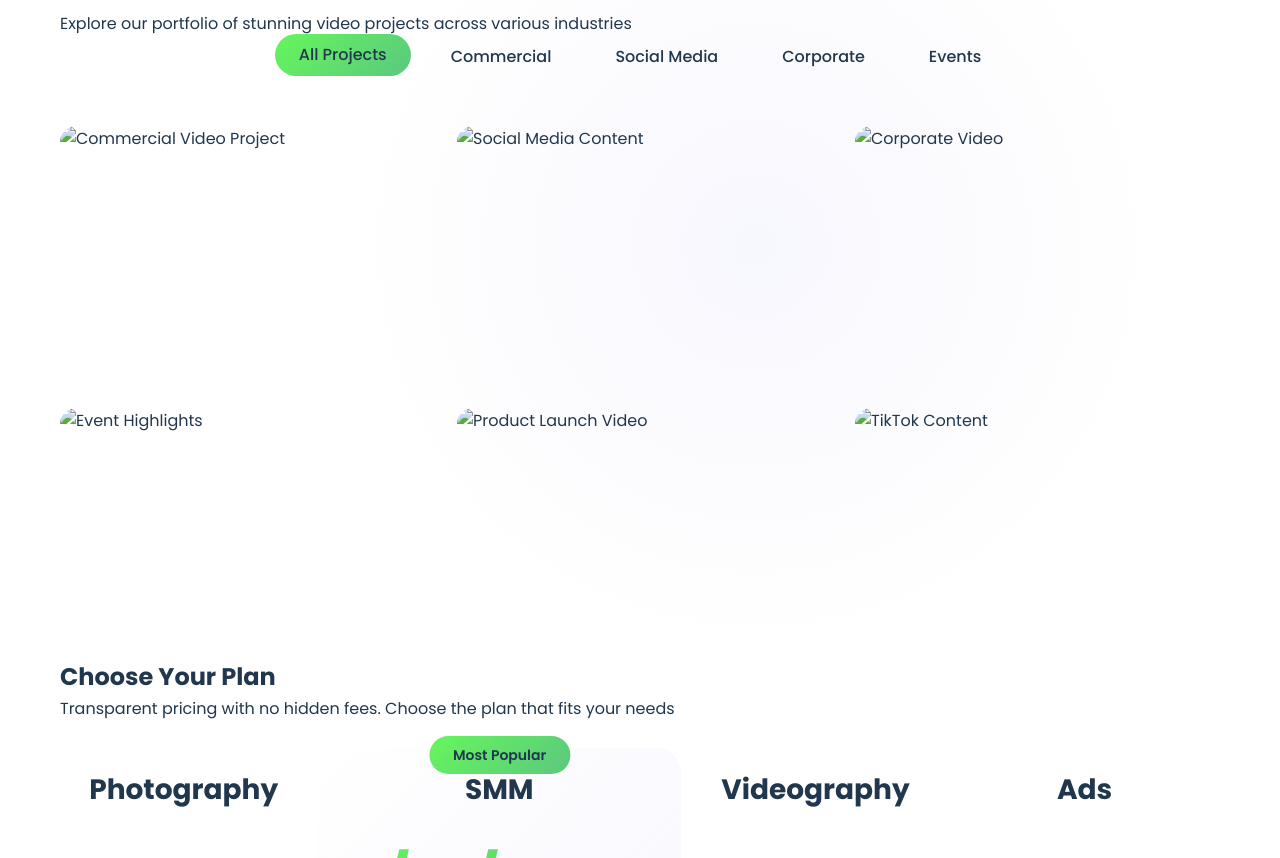
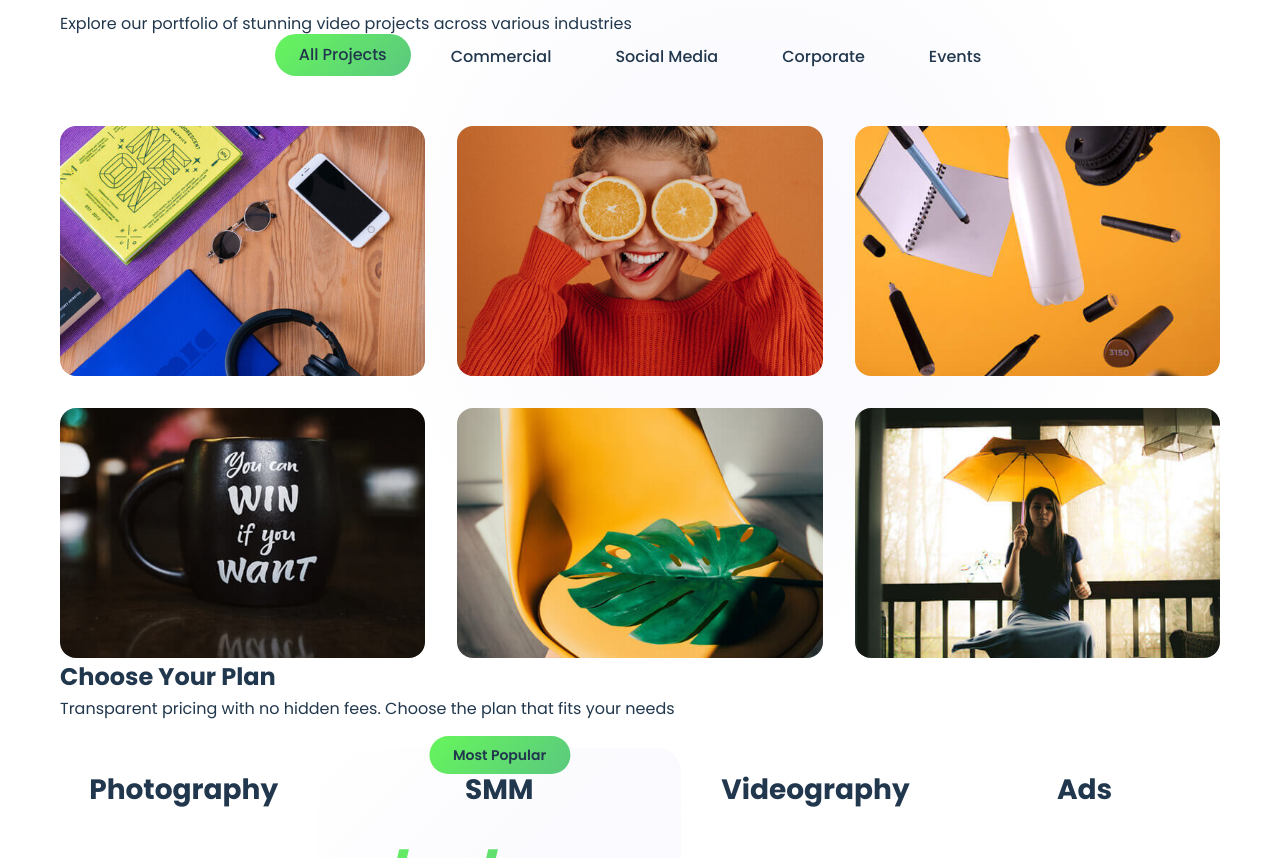
Before and after one commit to Rushikathar/elegance1, a plain HTML site: page index.html in a window 1280 px wide. Shown: the part 5653-6511 px from the top of the page. Drawn offline with nearby package versions, Linux system fonts and the light colour scheme; no server answers; files whose address does not match are found by name.

Commit message:
Update index.html

```diff
--- a/index.html
+++ b/index.html
@@ -973,7 +973,7 @@
             <div class="about-visual" data-aos="fade-left">
               <div class="about-video-container">
                 <div class="video-preview">
-                  <img src="./assets/images/about-banner.jpg" alt="Video editing process" class="video-thumbnail">
+                  <img src="./about-banner.jpg" alt="Video editing process" class="video-thumbnail">
                   <button class="play-btn-large" aria-label="Play showcase video">
                     <ion-icon name="play" aria-hidden="true"></ion-icon>
                   </button>
@@ -1014,7 +1014,7 @@
             <div class="portfolio-item" data-category="commercial" data-aos="zoom-in" data-aos-delay="100">
               <div class="portfolio-card">
                 <div class="portfolio-image">
-                  <img src="./assets/images/project-1.jpg" alt="Commercial Video Project" class="project-img">
+                  <img src="./project-1.jpg" alt="Commercial Video Project" class="project-img">
                   <div class="portfolio-overlay">
                     <div class="portfolio-content">
                       <h3 class="portfolio-title">Fashion Brand Commercial</h3>
@@ -1036,7 +1036,7 @@
             <div class="portfolio-item" data-category="social" data-aos="zoom-in" data-aos-delay="200">
               <div class="portfolio-card">
                 <div class="portfolio-image">
-                  <img src="./assets/images/project-2.jpg" alt="Social Media Content" class="project-img">
+                  <img src="./project-2.jpg" alt="Social Media Content" class="project-img">
                   <div class="portfolio-overlay">
                     <div class="portfolio-content">
                       <h3 class="portfolio-title">Instagram Reels Campaign</h3>
@@ -1058,7 +1058,7 @@
             <div class="portfolio-item" data-category="corporate" data-aos="zoom-in" data-aos-delay="300">
               <div class="portfolio-card">
                 <div class="portfolio-image">
-                  <img src="./assets/images/project-3.jpg" alt="Corporate Video" class="project-img">
+                  <img src="./project-3.jpg" alt="Corporate Video" class="project-img">
                   <div class="portfolio-overlay">
                     <div class="portfolio-content">
                       <h3 class="portfolio-title">Company Presentation</h3>
@@ -1080,7 +1080,7 @@
             <div class="portfolio-item" data-category="events" data-aos="zoom-in" data-aos-delay="400">
               <div class="portfolio-card">
                 <div class="portfolio-image">
-                  <img src="./assets/images/project-4.jpg" alt="Event Highlights" class="project-img">
+                  <img src="./project-4.jpg" alt="Event Highlights" class="project-img">
                   <div class="portfolio-overlay">
                     <div class="portfolio-content">
                       <h3 class="portfolio-title">Wedding Highlights</h3>
@@ -1102,7 +1102,7 @@
             <div class="portfolio-item" data-category="commercial" data-aos="zoom-in" data-aos-delay="500">
               <div class="portfolio-card">
                 <div class="portfolio-image">
-                  <img src="./assets/images/project-5.jpg" alt="Product Launch Video" class="project-img">
+                  <img src="./project-5.jpg" alt="Product Launch Video" class="project-img">
                   <div class="portfolio-overlay">
                     <div class="portfolio-content">
                       <h3 class="portfolio-title">Product Launch Video</h3>
@@ -1124,7 +1124,7 @@
             <div class="portfolio-item" data-category="social" data-aos="zoom-in" data-aos-delay="600">
               <div class="portfolio-card">
                 <div class="portfolio-image">
-                  <img src="./assets/images/project-6.jpg" alt="TikTok Content" class="project-img">
+                  <img src="./project-6.jpg" alt="TikTok Content" class="project-img">
                   <div class="portfolio-overlay">
                     <div class="portfolio-content">
                       <h3 class="portfolio-title">TikTok Viral Series</h3>
```
